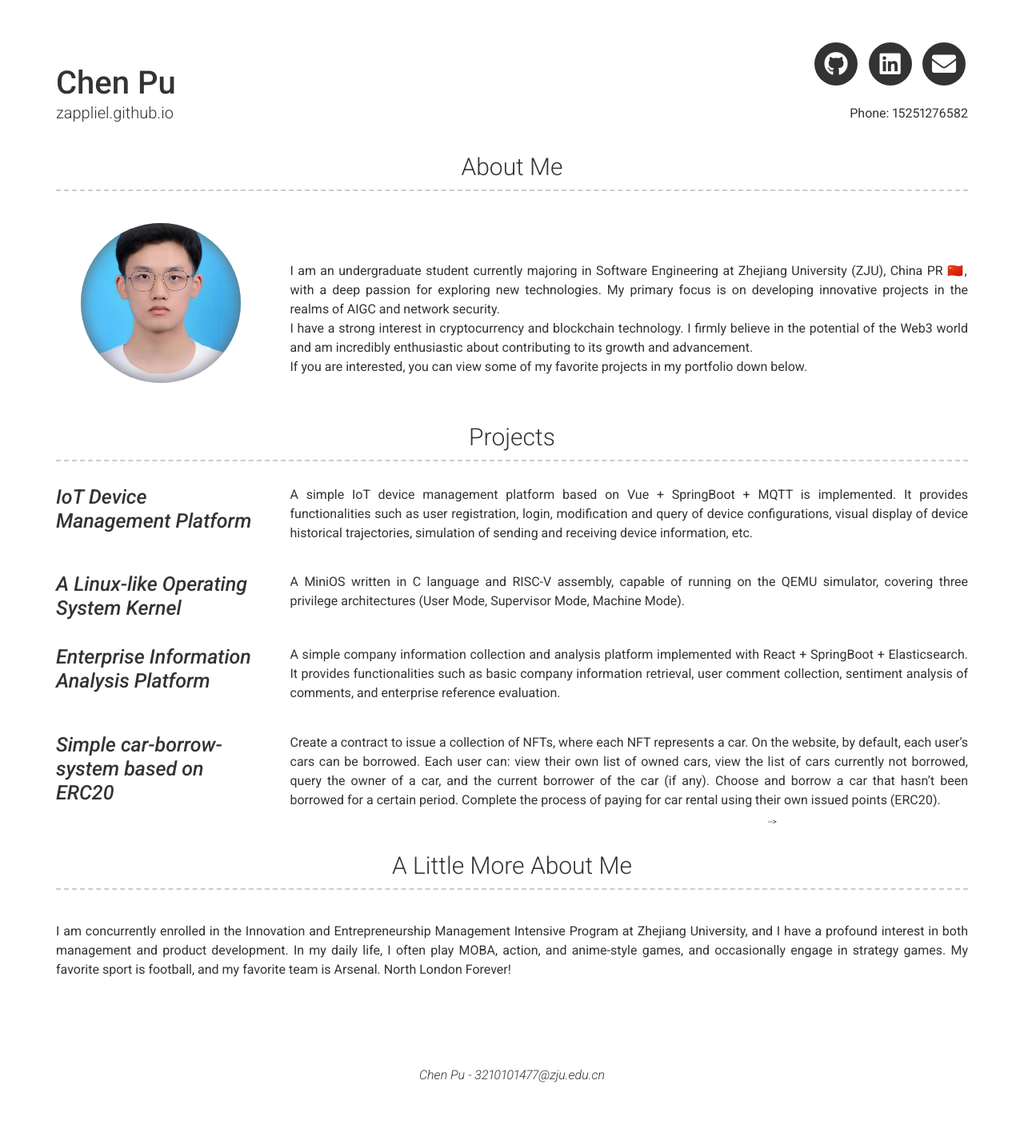
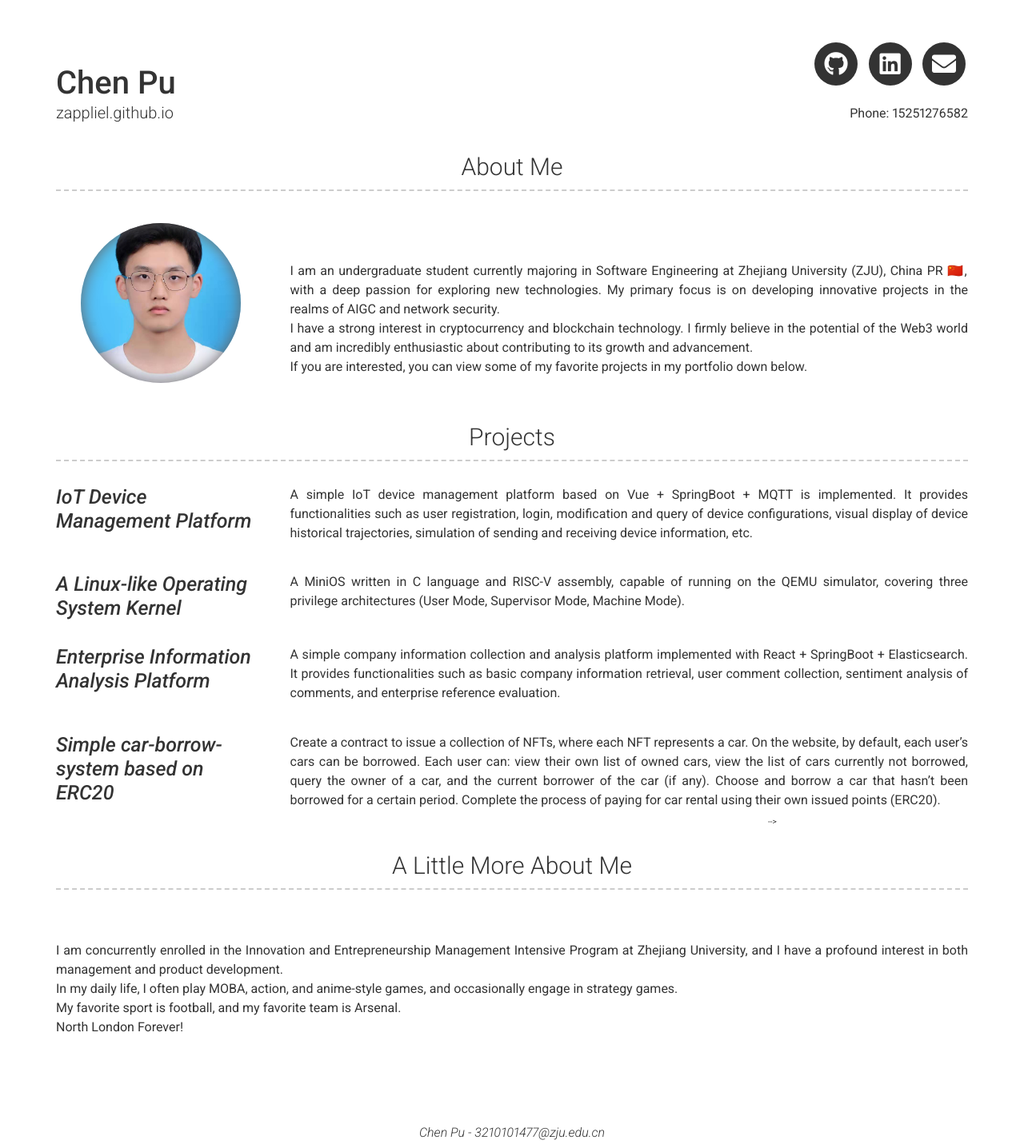
Before and after one commit to zappliel/zappliel.github.io, a Jekyll site: the page built from index.md, in a window 1280 px wide. Shown: the whole page at 80% size. Built offline with Jekyll 4.4.1, drawn with Linux system fonts in a browser that asks for light colours; nearby versions of some CDN libraries; before the commit the page ends 1364 px from its top, so only the background shows below that.

```diff
--- a/_config.yml
+++ b/_config.yml
@@ -63,8 +63,10 @@ about_content: | # this will include new lines to allow paragraphs
 # More Section
 # more_title: A Little More About Me #(Use this to override about more section title)
 more_content: | # this will include new lines to allow paragraphs
-  I am concurrently enrolled in the Innovation and Entrepreneurship Management Intensive Program at Zhejiang University, and I have a profound interest in both management and product development. In my daily life, I often play MOBA, action, and anime-style games, and occasionally engage in strategy games. My favorite sport is football, and my favorite team is Arsenal.
-  North London Forever!
+  <br>I am concurrently enrolled in the Innovation and Entrepreneurship Management Intensive Program at Zhejiang University, and I have a profound interest in both management and product development.
+  <br>In my daily life, I often play MOBA, action, and anime-style games, and occasionally engage in strategy games.
+  <br>My favorite sport is football, and my favorite team is Arsenal.
+  <br>North London Forever!
 # Footer
 footer_show_references: true
 
```
